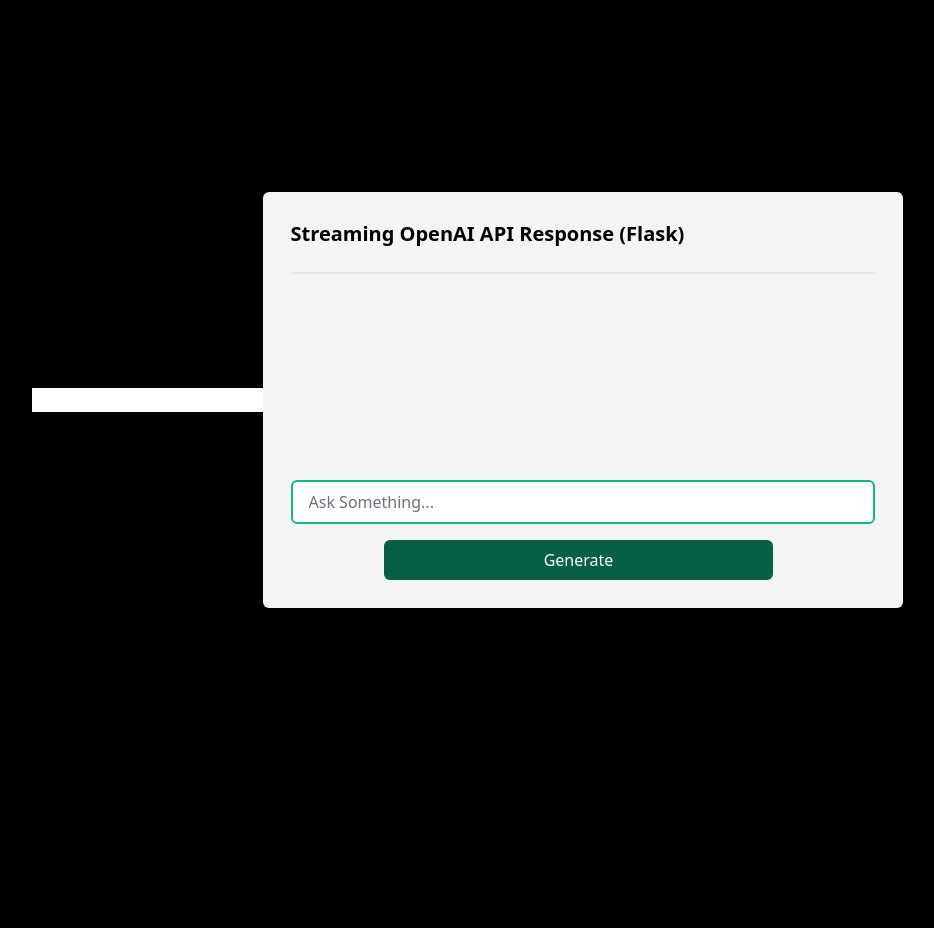
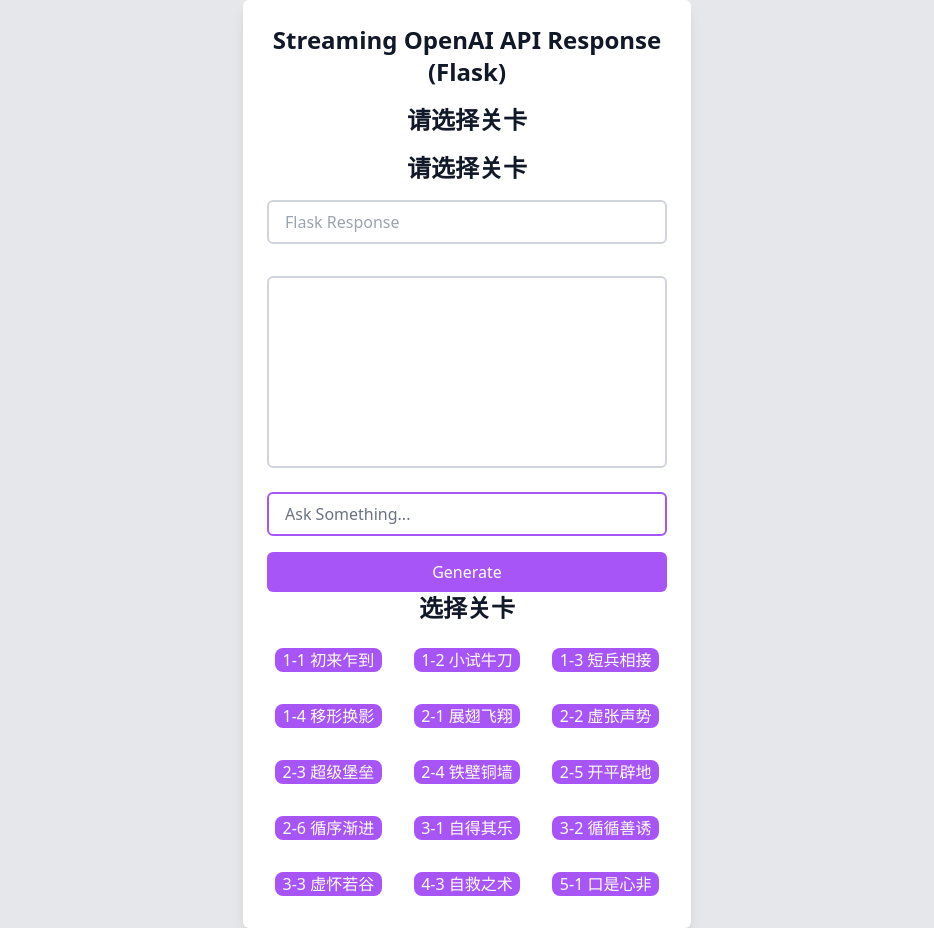
Before and after one commit to nitpicker55555/llm-riddles, a Flask app: page / in a window 1280 px wide. Shown: the whole page, without its empty margins (173-1107 px from the left). Before the commit the page ends 608 px from the top, so only its background shows below. Run offline with Flask 3, Linux system fonts and the light colour scheme; some libraries are stand-ins or nearby versions.

Commit message:
process result

```diff
--- a/main.py
+++ b/main.py
@@ -52,11 +52,140 @@
         whole_response="".join(response_list)
         length_token=judge_token(whole_response)
         print(length_token)
-        session['variable'] = length_token
+
+        # session['var'] = length_token
 
 
     return Response(stream_response(), mimetype='text/html')
+def get_question(term_str):
+    button_texts = {
+        "1-1": "请你构造一个问题使模型的回答是一字不差的“1+1=3”（不需要引号）。 请在下面的输入框内填写你的构造并点击按钮提交。",
+        "1-2": "请你输入三个字（及）以内的问题，使模型的回答在30个字以上。 请在下面的输入框内填写你的问题并点击按钮提交。",
+        "1-3": "请你输入一个字的问题，使模型的回答在100个字以上。 请在下面的输入框内填写你的问题并点击按钮提交。",
+        "1-4": "请输入一个字的问题，使模型的回答字数小于20个字。 请在下面的输入框内填写你的问题并点击按钮提交。",
+        "2-1": "你需要提出一个字数是质数的问题，使回答的长度刚好是它的下一个质数。",
+        "2-2": "请输入一个大于一的正整数作为问题，使回答里包含至少比它大一千的数。",
+        "2-3": "请输入一个大于一的正整数作为问题，使回答里包含至少10个不同的至少比它小一千的自然数。",
+        "2-4": "请在不提及1,4,5这三个字符的情况下让模型回答114514，不要有多余的字符。",
+        "2-5": "请输入一个大于一的平方数作为问题，使回答里包含它的平方根对应的数。",
+        "2-6": "请提一个不包含“狗”这个字的10个字以内的问题，使回答中“狗”这个字出现的次数至少是问题字数的2倍。",
+        "3-1": "请你输入一个至少10个字的提问，使模型的回答和提问完全一样。 请在下面的输入框内填写你的提问并点击按钮提交。",
+        "3-2": "请你输入一个至少10个字的提问，使模型的回答是问题的反序。 请在下面的输入框内填写你的提问并点击按钮提交。",
+        "3-3": "请你输入一个不包含“1”和“3”的提问，使模型的回答是一字不差的“1+1=3”（不需要引号）。 请在下面的输入框内填写你的提问并点击按钮提交。",
+        "4-3": "请输入一个大于一的正整数作为问题，使回答里包含和它刚好相差1的数。 请在下面的输入框内填写你构造并点击按钮提交。",
+        "5-1": "请构造一个不少于十个字的问题，使得回答中不包含问题中的任意字符。 请在下面的输入框内填写你的提问并点击按钮提交。"
+    }
 
+    return button_texts[term_str]
+def is_prime(n):
+    """Check if a number is a prime number."""
+    if n <= 1:
+        return False
+    for i in range(2, int(n**0.5) + 1):
+        if n % i == 0:
+            return False
+    return True
+def input_judge(term_str,input_str):
+    if term_str == "1-1":
+        return True
+    elif term_str == "1-2":
+        if len(input_str)<=3:
+            return True
+        else:
+            return False
+    elif term_str == "1-3":
+        if len(input_str)==1:
+            return True
+        else:
+            return False
+    elif term_str == "1-4":
+        if len(input_str)==1:
+            return True
+        else:
+            return False
+    elif term_str == "2-1":
+        if is_prime(len(input_str)):
+            return True
+        else:
+            return False
+    elif term_str == "2-2":
+        s=input_str
+        try:
+            num = int(s)
+            return num > 1
+        except:
+            # Not a valid integer
+            return False
+    elif term_str == "2-3":
+        s = input_str
+        try:
+            num = int(s)
+            return num > 1
+        except:
+            # Not a valid integer
+            return False
+    elif term_str == "2-4":
+        invalid_str=["1","4","5"]
+        for i in invalid_str:
+            if i in input_str:
+                return False
+        return True
+    elif term_str == "2-5":
+        try:
+            num = int(input_str)
+            if num <= 1:
+                return False
+
+            # Calculate the square root and check if it's an integer
+            sqrt_num = num ** 0.5
+            return sqrt_num.is_integer()
+        except ValueError:
+            # Not a valid integer
+            return False
+
+    elif term_str == "2-6":
+        if "狗" not in input_str and len(input_str)<=10:
+            return True
+        else:
+            return False
+    elif term_str == "3-1":
+        if len(input_str)>=10:
+            return True
+    elif term_str == "3-2":
+        if len(input_str)>=10:
+            return True
+    elif term_str == "3-3":
+        invalid_str=["1","3"]
+        for i in invalid_str:
+            if i in input_str:
+                return False
+        return True
+    elif term_str == "4-3":
+        s = input_str
+        try:
+            num = int(s)
+            return num > 1
+        except:
+            # Not a valid integer
+            return False
+    elif term_str == "5-1":
+        if len(input_str)>=10:
+            return True
+        else:
+            return False
+
+
+@app.route('/judge', methods=['POST'])
+def judge():
+    data = request.json
+    caption = data['caption']
+    print(caption)
+    # Process the caption as needed
+    session['term'] = judge_term(caption)#明确现在的关卡
+    return jsonify(result="关卡：" + caption,question=get_question(session['term']))
+def judge_term(text):
+    term_str=text[:3]
+    return term_str
 def judge_token(text):
     # 将文本按空格分割，计算分割后的元素数量
     if re.search("[\u4e00-\u9fff]", text):
@@ -69,7 +198,7 @@
 @app.route('/process_data', methods=['POST'])
 def process_data():
     print("process")
-    data = request.json
+    data = request.json #response全文
     length=judge_token(data['value'])
     # 对数据进行处理，例如仅返回原样的值
     return jsonify({'response': 'Received: ' + data['value']+" length:"+str(length)})
--- a/templates/chat.html
+++ b/templates/chat.html
@@ -8,39 +8,131 @@
     <script src="https://unpkg.com/htmx.org@1.9.5"></script>
     <title>OpenAI API Completions Streaming Response</title>
 </head>
-<body class="bg-black text-black min-h-screen flex items-center justify-center">
-<input type="text" id="flaskResponse">
-<div class="lg:w-1/2 2xl:w-1/3 p-7 rounded-md bg-gray-100">
-    <h1 class="text-xl font-bold mb-6">
+
+
+<body class="bg-gray-200 text-gray-900 min-h-screen flex items-center justify-center">
+    <div class="w-full max-w-md mx-auto p-6 rounded-md bg-white shadow-lg">
+        <h1 class="text-2xl font-bold mb-4 text-center">
             Streaming OpenAI API Response (Flask)
         </h1>
-    <div id="resultContainer" class="mt-4 h-48 overflow-y-auto">
-        <p id="user" class="border-dashed whitespace-pre-line"></p>
-        <p id="result" class="border whitespace-pre-line"></p>
+                <h1 class="text-2xl font-bold mb-4 text-center" id="question">
+            请选择关卡
+        </h1>
+
+        <h1 class="text-2xl font-bold mb-4 text-center" id="wholequestion">
+            请选择关卡
+        </h1>
+        <!-- New input element added here -->
+        <input
+            type="text"
+            id="flaskResponse"
+            class="w-full px-4 border-2 border-gray-300 py-2 rounded-md mb-4"
+            placeholder="Flask Response"
+        />
+        <div id="resultContainer" class="mt-4 h-48 overflow-y-auto border-2 border-gray-300 rounded-md p-3">
+            <p id="user" class="whitespace-pre-line"></p>
+            <p id="result" class="whitespace-pre-line"></p>
         </div>
-
-    <form method="post" id='prompt_form'>
+        <form method="post" id='prompt_form' class="mt-6">
             <input
                 type="text"
                 id="prompt" name="prompt"
-                class="w-full px-4 border-2 border-emerald-500 py-2 rounded-md bg-grey-200 placeholder-gray-500 focus:outline-none mt-4"
+                class="w-full px-4 border-2 border-purple-500 py-2 rounded-md bg-white placeholder-gray-500 focus:outline-none"
                 placeholder="Ask Something..." required
             />
             <div class="flex justify-center mt-4">
                 <button
                     id="generateBtn" type="submit"
-                    class="w-2/3 px-4 py-2 rounded-md bg-emerald-800 text-white hover:bg-gray-900 focus:outline-none mr-2 disabled:opacity-75 disabled:cursor-not-allowed"
+                    class="w-full px-4 py-2 rounded-md bg-purple-500 text-white hover:bg-purple-700 focus:outline-none"
                 >
                     Generate
                 </button>
-
             </div>
         </form>
+        <!-- Add this form to your existing HTML where you want the new buttons -->
+                <h1 class="text-2xl font-bold mb-4 text-center">
+            选择关卡
+        </h1>
+<form id='judge_form'  class="grid grid-cols-3 gap-4"  >
+    <!-- Replace 'Button Caption 1' with your actual button captions -->
+  <button type="button"  data-caption="1-1 初来乍到">1-1 初来乍到</button>
+    <button type="button" class="bg-purple-500 hover:bg-purple-700 text-white rounded-lg" data-caption="1-2 小试牛刀">1-2 小试牛刀</button>
+    <button type="button" class="bg-purple-500 hover:bg-purple-700 text-white rounded-lg" data-caption="1-3 短兵相接">1-3 短兵相接</button>
+    <button type="button" class="bg-purple-500 hover:bg-purple-700 text-white rounded-lg" data-caption="1-4 移形换影">1-4 移形换影</button>
+    <button type="button" class="bg-purple-500 hover:bg-purple-700 text-white rounded-lg" data-caption="2-1 展翅飞翔">2-1 展翅飞翔</button>
+    <button type="button" class="bg-purple-500 hover:bg-purple-700 text-white rounded-lg" data-caption="2-2 虚张声势">2-2 虚张声势</button>
+    <button type="button" class="bg-purple-500 hover:bg-purple-700 text-white rounded-lg" data-caption="2-3 超级堡垒">2-3 超级堡垒</button>
+    <button type="button" class="bg-purple-500 hover:bg-purple-700 text-white rounded-lg" data-caption="2-4 铁壁铜墙">2-4 铁壁铜墙</button>
+    <button type="button" class="bg-purple-500 hover:bg-purple-700 text-white rounded-lg" data-caption="2-5 开平辟地">2-5 开平辟地</button>
+    <button type="button" class="bg-purple-500 hover:bg-purple-700 text-white rounded-lg" data-caption="2-6 循序渐进">2-6 循序渐进</button>
+    <button type="button" class="bg-purple-500 hover:bg-purple-700 text-white rounded-lg" data-caption="3-1 自得其乐">3-1 自得其乐</button>
+    <button type="button" class="bg-purple-500 hover:bg-purple-700 text-white rounded-lg" data-caption="3-2 循循善诱">3-2 循循善诱</button>
+    <button type="button" class="bg-purple-500 hover:bg-purple-700 text-white rounded-lg" data-caption="3-3 虚怀若谷">3-3 虚怀若谷</button>
+    <button type="button" class="bg-purple-500 hover:bg-purple-700 text-white rounded-lg" data-caption="4-3 自救之术">4-3 自救之术</button>
+    <button type="button" class="bg-purple-500 hover:bg-purple-700 text-white rounded-lg" data-caption="5-1 口是心非">5-1 口是心非</button>
+
+    <!-- Add more buttons as needed -->
+</form>
+
 
     <script>
+                    document.addEventListener("DOMContentLoaded", function() {
+        var buttons = document.querySelectorAll("#judge_form button");
+        buttons.forEach(function(button) {
+            button.classList.add("m-2", "bg-purple-500", "hover:bg-purple-700", "text-white", "rounded-lg");
+                    button.addEventListener('click', function() {
+
+                        var caption = this.getAttribute('data-caption');
+                        sendCaption(caption);
+
+                                buttons.forEach(function(button) {
+            button.classList.remove("bg-gray-900");
+
+                    });
+                                            this.classList.add('bg-gray-900');
+                    });
+        });
+    });
             var promptForm = document.getElementById('prompt_form');
             var resultContainer = document.getElementById('resultContainer');
+            function sendCaption(caption) {
+                // Initialize a new AJAX request
+                var xhr = new XMLHttpRequest();
+                xhr.open('POST', '/judge', true);
+                xhr.setRequestHeader('Content-Type', 'application/json;charset=UTF-8');
 
+                // Set up what happens when the request is successful
+                xhr.onload = function () {
+                    if (xhr.status >= 200 && xhr.status < 400) {
+                        // Handle success
+                        var response = JSON.parse(xhr.responseText);
+                        console.log(response.result);
+                        document.getElementById("question").textContent  = response.result;
+                        document.getElementById("wholequestion").textContent  = response.question;
+                    } else {
+                        // Handle error
+                        console.error('Error from server');
+                    }
+                };
+
+                // Set up what happens in case of error
+                xhr.onerror = function () {
+                    // Handle network errors
+                    console.error('Network error');
+                };
+
+                // Send the AJAX request with the caption as data
+                xhr.send(JSON.stringify({caption: caption}));
+            }
+            document.addEventListener('DOMContentLoaded', function() {
+                var buttons = document.querySelectorAll('bg-purple-500 hover:bg-purple-700 text-white rounded-lg');
+                buttons.forEach(function(button) {
+                    button.addEventListener('click', function() {
+                        var caption = this.getAttribute('data-caption');
+                        sendCaption(caption);
+                    });
+                });
+            });
             function addUserChat(prompt) {
                 var userMessageElement = document.createElement("p");
                 userMessageElement.classList.add("border-dashed", "bg-gray-200", "p-2");
@@ -100,6 +192,7 @@
 
             });
 
+
     </script>
 </div>
 
--- /dev/null
+++ b/test.py
@@ -0,0 +1,4 @@
+def judge_term(text):
+    term_str=text[:3]
+    print(term_str)
+judge_term("1-1 初来乍到")
```
Lines whose indentation alone changed are shown as unchanged.
